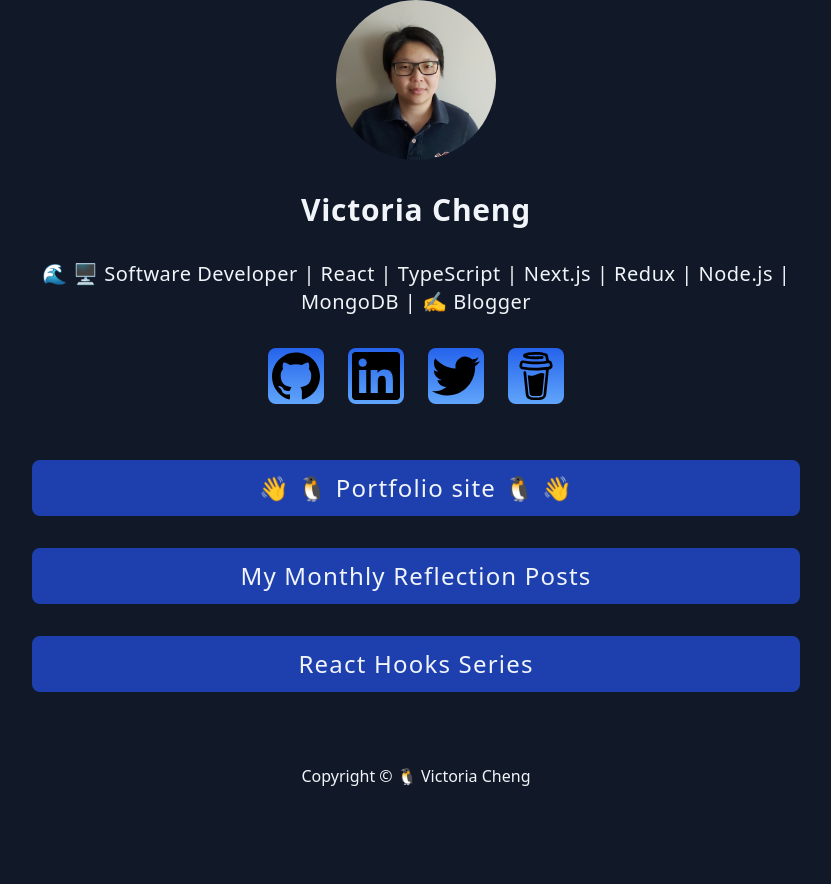
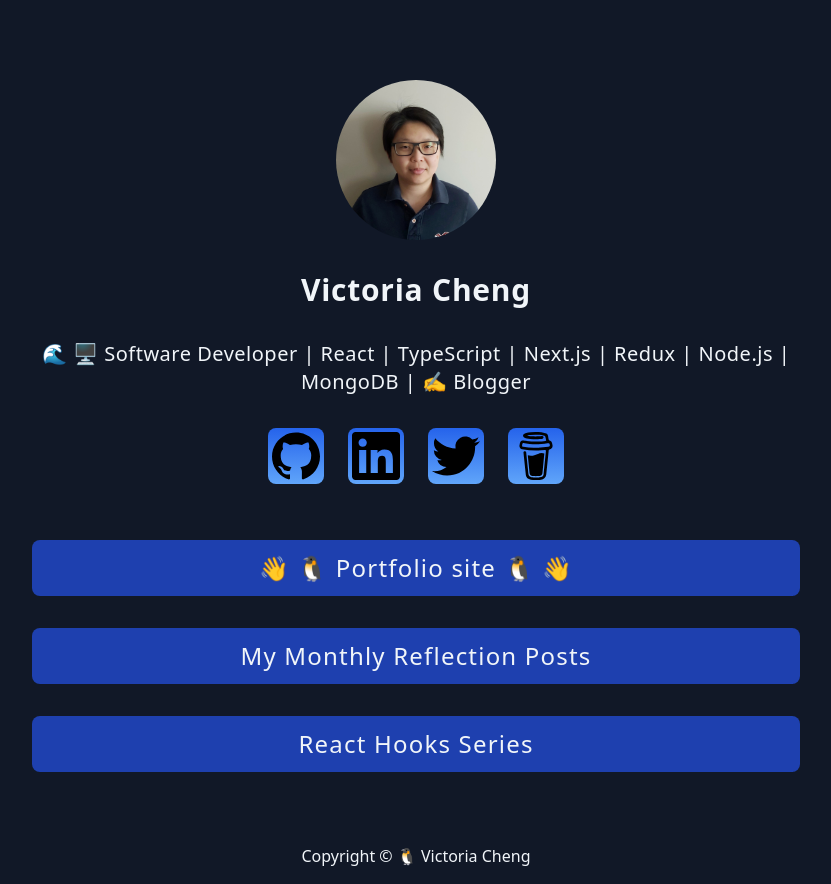
Before and after one commit to victoriacheng15/allTheLinks, a Vue app: page / in a window 1280 px wide. Shown: the whole page, without its empty margins (224-1055 px from the left). Before the commit the page ends 804 px from the top, so only its background shows below. Built offline with nearby package versions, Linux system fonts and the light colour scheme.

Commit message:
chore: add padding top for header

```diff
--- a/src/components/Header.vue
+++ b/src/components/Header.vue
@@ -4,7 +4,7 @@ import Socials from "./Socials.vue"
 </script>
 
 <template>
-  <header class="w-11/12 mx-auto max-w-3xl">
+  <header class="w-11/12 mx-auto max-w-3xl pt-20">
     <div class="flex flex-col gap-8">
       <img class="h-40 w-40 mx-auto rounded-full" src="/avatar.jpg" alt="Victoria Cheng" />
       <h1 class="text-center text-3xl font-bold tracking-wide">{{ NAME }}</h1>
```
